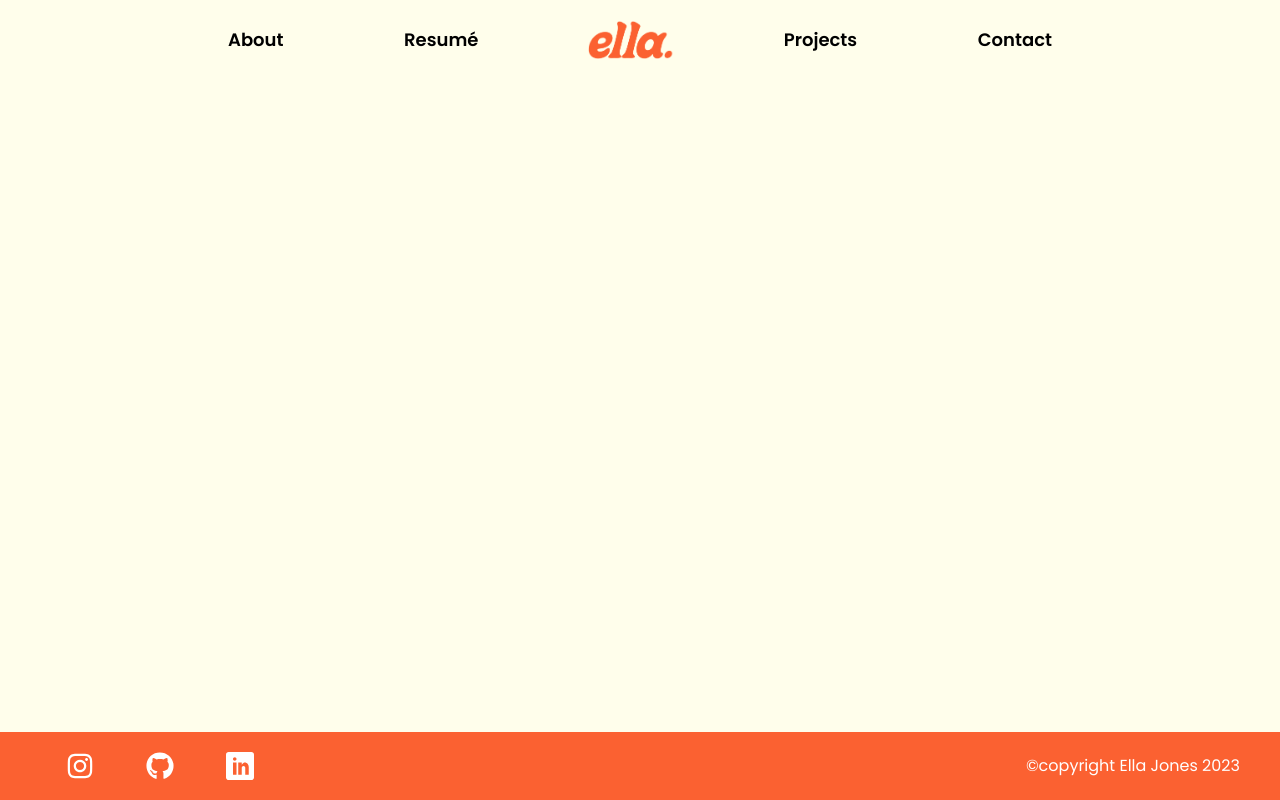
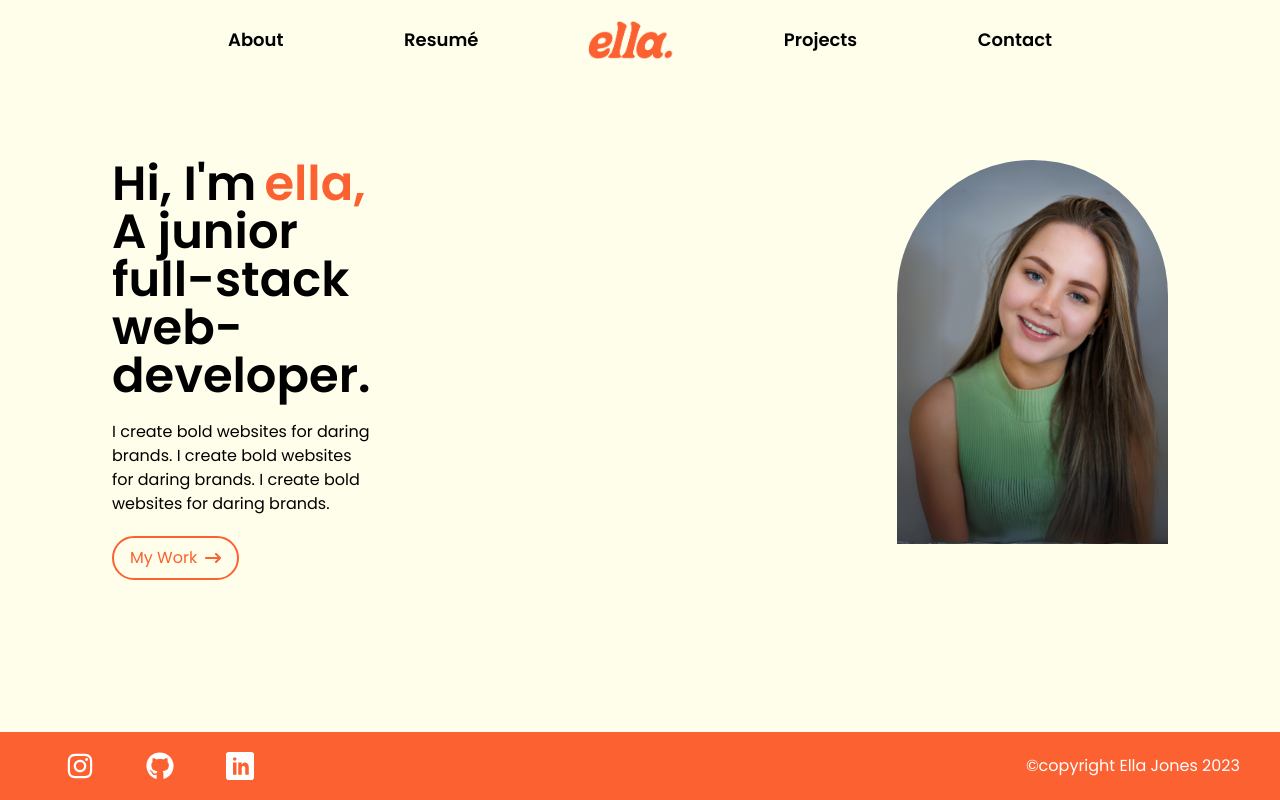
Before and after one commit to ella-jones/portfolio-new, a React (Create React App) app: page / in a window 1280 px wide. Built offline with nearby package versions, Linux system fonts and the light colour scheme; a web font is replaced by a local one.

Commit message:
feat: start on home page hero section

```diff
--- a/src/components/MainLayout.jsx
+++ b/src/components/MainLayout.jsx
@@ -6,7 +6,7 @@ const MainLayout = ({ children }) => {
     return (
         <div>
             <Header />
-            {children}
+                {children}
             <Footer />
         </div>
     );
--- a/src/constants/images.js
+++ b/src/constants/images.js
@@ -1,7 +1,9 @@
 import Logo from "../assets/ella_logo.png";
+import Headshot from "../assets/ella_headshot.png"
 
 const images = {
     Logo,
+    Headshot,
 };
 
 export default images;
--- a/src/pages/HomePage.jsx
+++ b/src/pages/HomePage.jsx
@@ -1,11 +1,34 @@
 import React from "react";
 
 import MainLayout from "../components/MainLayout";
+import { images } from "../constants";
+import { NavLink } from "react-router-dom";
+import { FaArrowRightLong } from "react-icons/fa6";
 
 const HomePage = () => {
     return (
         <MainLayout>
+            <section className="flex justify-between px-28 pt-20 ">
+                <div className="w-1/4">
+                    <div className="text-5xl font-semibold">
+                        <div className="flex gap-2">
+                            <h1>Hi, I'm </h1>
+                            <h1 className="text-tangerine">ella,</h1>
+                        </div>
+                        <h1>A junior full-stack</h1>
+                        <h1>web-developer.</h1>
+                    </div>
+                    <p className="mt-5">I create bold websites for daring brands. I create bold websites for daring brands. I create bold websites for daring brands.</p>
+                    <NavLink to="/Projects">
+                        <button className="flex items-center gap-2 border-2 text-tangerine border-tangerine rounded-3xl px-4 py-2 mt-5">
+                            <h1>My Work</h1>
+                            <FaArrowRightLong />
+                        </button>
+                    </NavLink>
 
+                </div>
+                <img src={images.Headshot} alt="Ella Jones Headshot" className="h-96 rounded-t-full rounded-b-3xl "/>
+            </section>
         </MainLayout>
     );
 };
```
Also changed, not shown: src/assets/ella_headshot.png (added).
